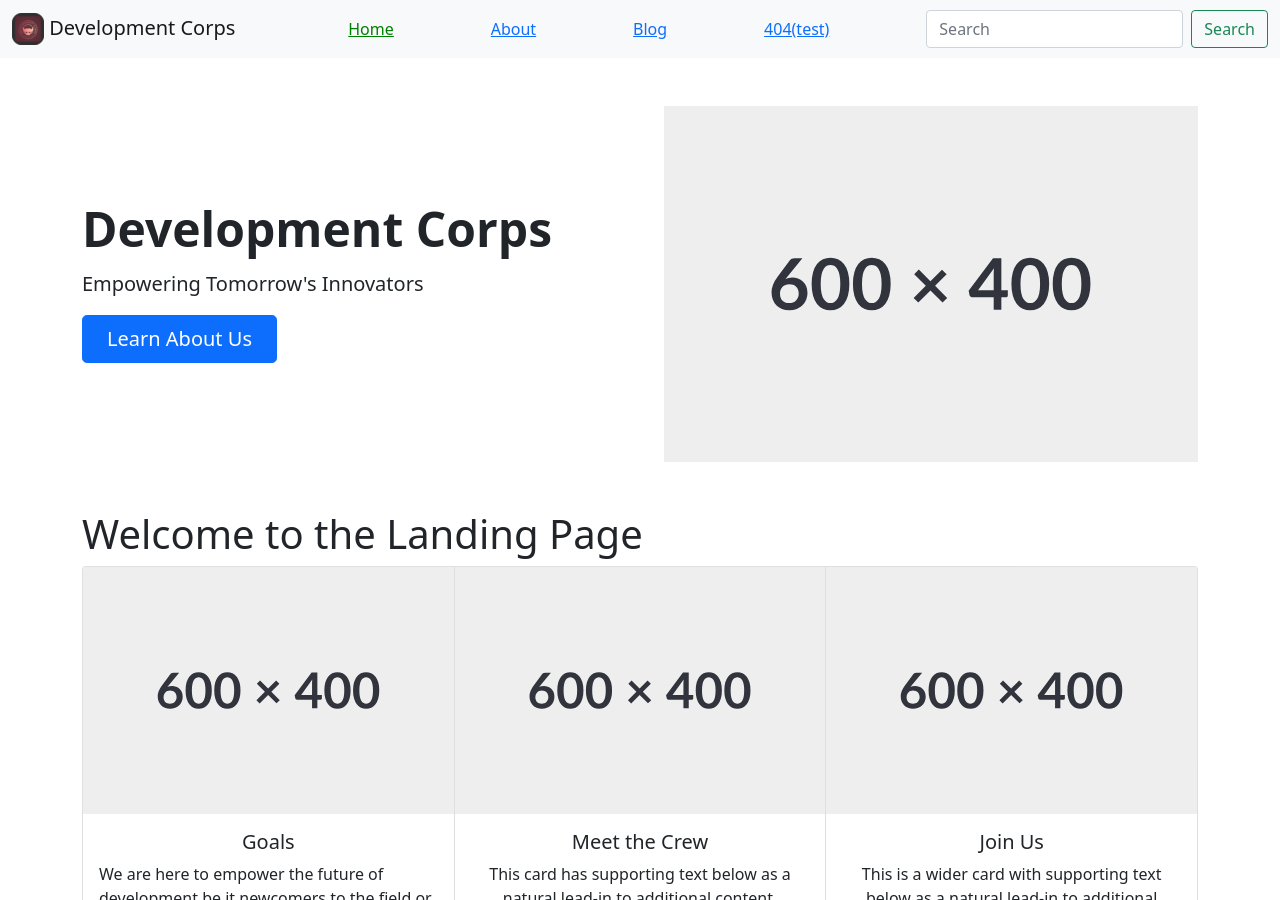
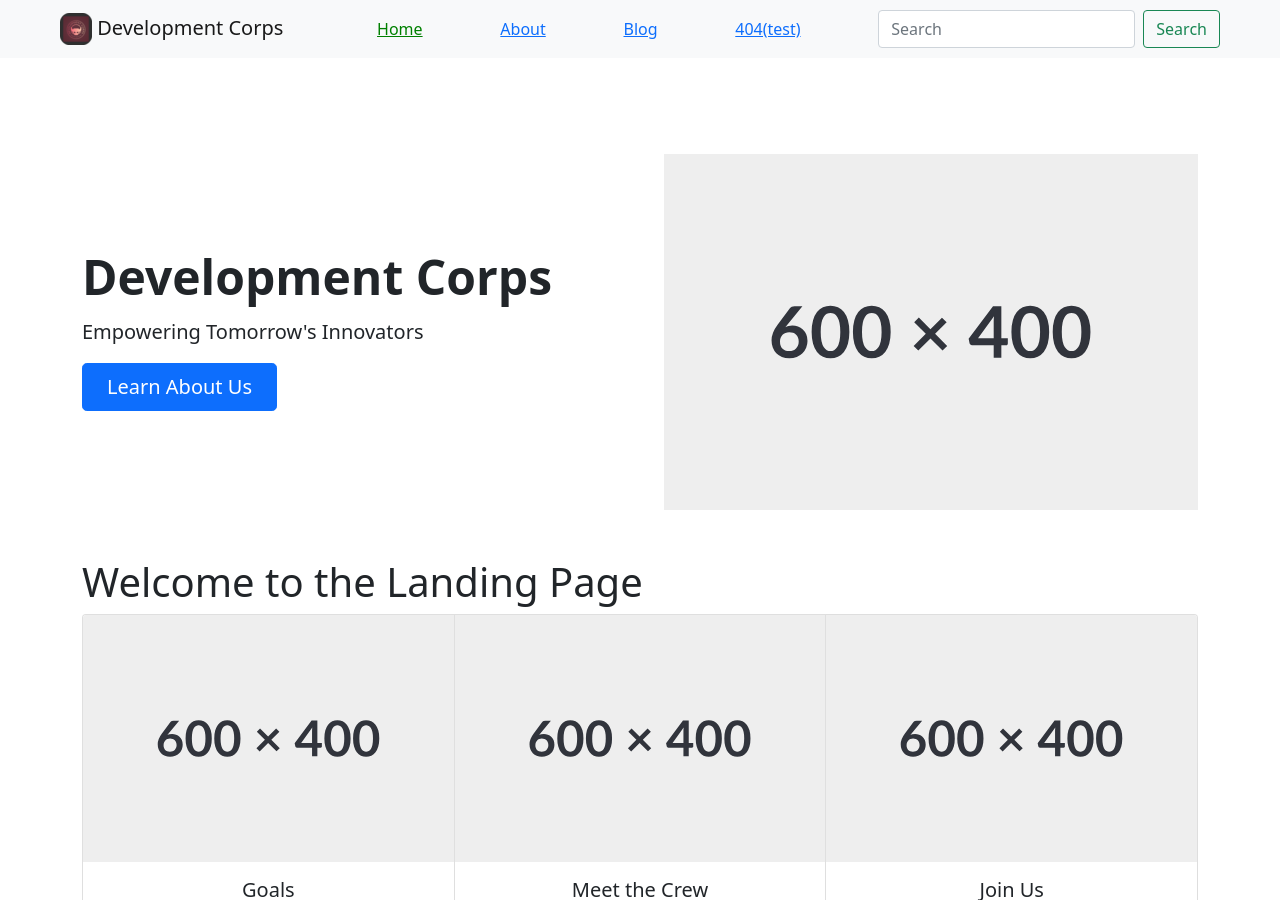
Before and after one commit to Development-Corps/JekyllForge, a Jekyll site: the page built from _pages/index.html, in a window 1280 px wide and 900 px high. Built offline with Jekyll 4.4.1, drawn with Linux system fonts in a browser that asks for light colours.

Commit message:
[noissue] - Just some updates to layout

```diff
--- a/_includes/footer.html
+++ b/_includes/footer.html
@@ -1,9 +1,8 @@
-
-  <div class="container">
-    <footer class="sticky-bottom d-flex flex-wrap justify-content-between align-items-center py-3 my-4 border-top">
+<footer class="footer sticky-bottom d-flex flex-wrap justify-content-between align-items-center py-3 my-4 border-top px-5">
   <p class="col-md-4 mb-0 text-muted">©{{ "now" | date: "%Y" }} {{site.title}}</p>
 
-      <a href="/" class="col-md-4 d-flex align-items-center justify-content-center mb-3 mb-md-0 me-md-auto link-dark text-decoration-none">
+  <a href="/"
+    class="col-md-4 d-flex align-items-center justify-content-center mb-3 mb-md-0 me-md-auto link-dark text-decoration-none">
     <img class="bi me-2" width="40" height="32" src="/assets/images/Placeholder40x32.svg">
   </a>
 
@@ -15,4 +14,3 @@
     <li class="nav-item"><a href="/about" class="nav-link px-2 text-muted">About</a></li>
   </ul>
 </footer>
-  </div>
--- a/_includes/navigation.html
+++ b/_includes/navigation.html
@@ -1,4 +1,4 @@
-<nav class="navbar sticky-top navbar-expand-lg navbar-light bg-light">
+<nav class="navbar sticky-top navbar-expand-lg navbar-light bg-light px-5">
     <div class="container-fluid">
         <a class="navbar-brand" href="/">
             <img src="/assets/images/favicons/favicon-32x32.png" width="32" height="32" class="d-inline-block align-top" alt="Development Corps Logo">
--- a/_layouts/base.html
+++ b/_layouts/base.html
@@ -13,6 +13,7 @@
 
 <head>
     <meta charset="utf-8">
+    <meta name="viewport" content="width=device-width, initial-scale=1.0">
     <title>
         {%- unless page.layout == 'landing' -%}
         {{ page.title | append: ' | ' }}
@@ -30,11 +31,14 @@
 <body>
     <!-- Header inclusion based on page.header (default true if not passed) -->
     {% if page.header != false %}
-        {% include navigation.html %}
+    {% include navigation.html %}
     {% endif %}
-    <div class="container">
-        {{ content }} <!-- Conect Rendered Here -->
-    </div>
+
+    <main role="main" class="container my-5">
+        <!-- <div class="container"> -->
+            {{ content }} <!-- Conect Rendered Here -->
+        <!-- </div> -->
+    </main>
 
     {% include footer.html %}
 
```
Lines whose indentation alone changed are shown as unchanged.
